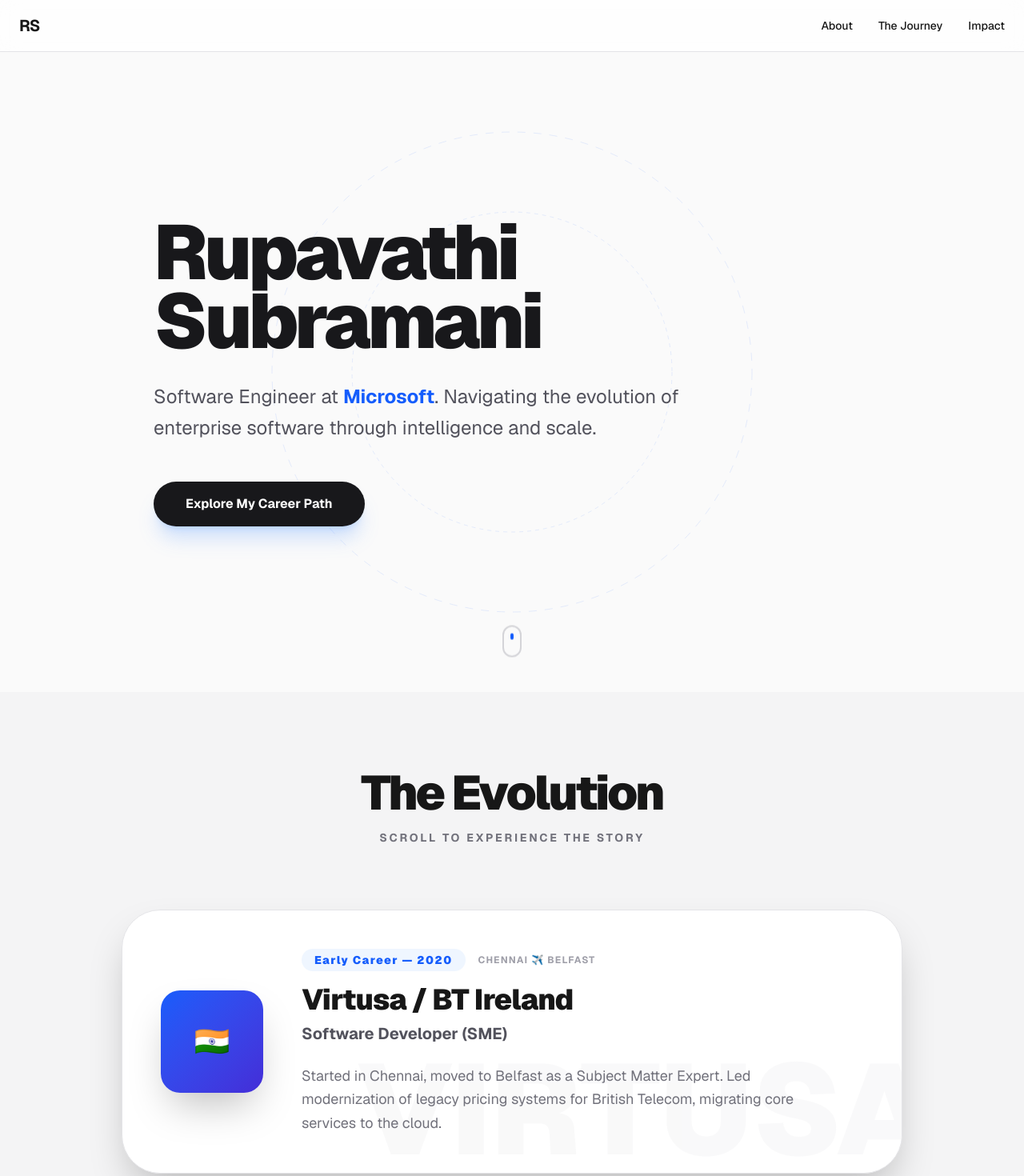
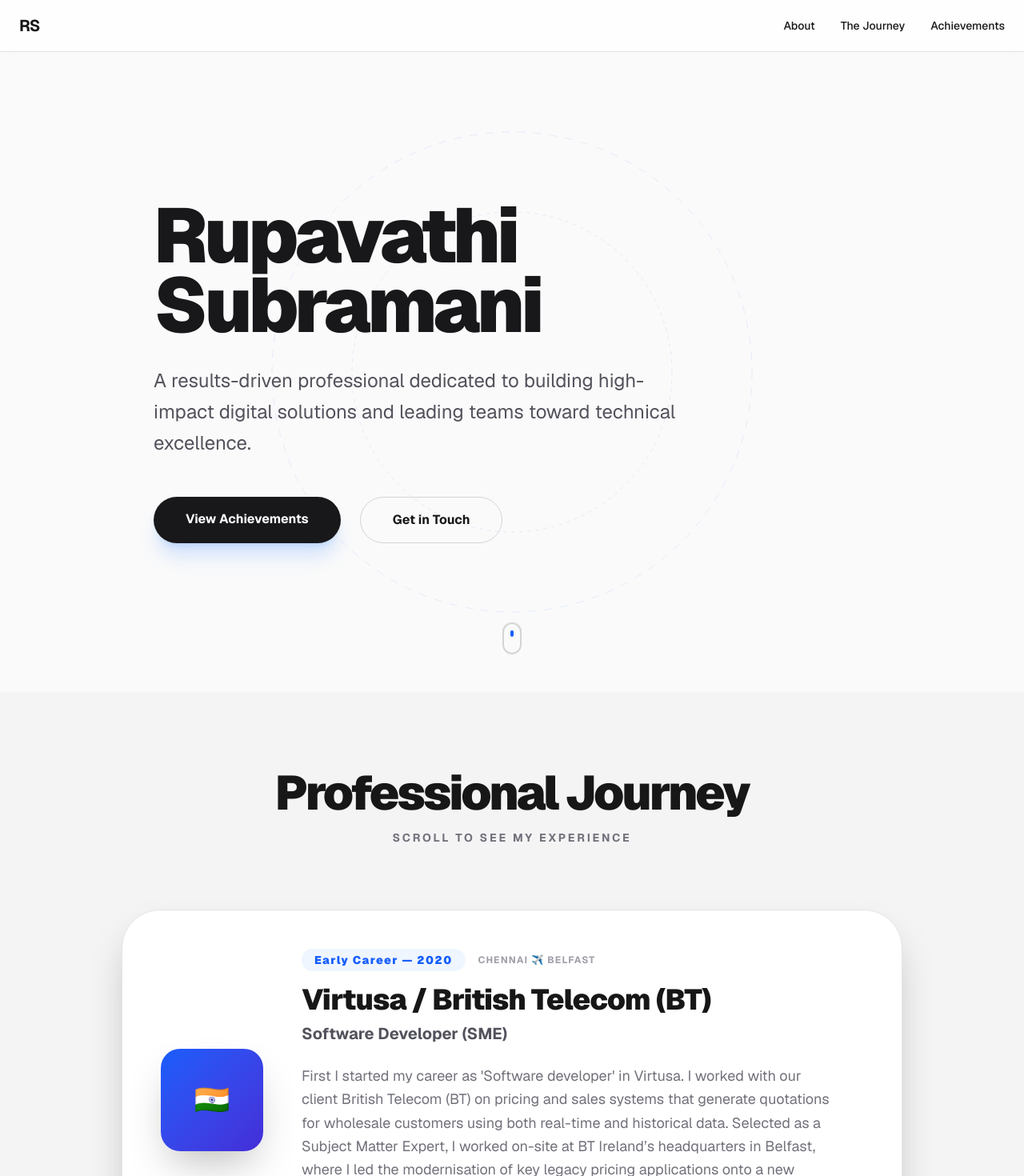
Before and after one commit to rupavathis/my-portfolio, a Next.js app: page / in a window 1280 px wide. Shown: the top 1470 px of the page at 80% size. Built offline with nearby package versions, Linux system fonts and the light colour scheme.

Commit message:
Restore original text descriptions with parallax design

```diff
--- a/src/app/page.tsx
+++ b/src/app/page.tsx
@@ -5,24 +5,24 @@
 
 const achievements = [
   {
-    title: "SME & Modernization Lead",
-    description: "Lead modernization of legacy pricing applications for BT Ireland at Virtusa.",
-    icon: "🚀",
+    title: "Project Milestone",
+    description: "Successfully led a team of 10 to deliver a mission-critical enterprise solution 2 months ahead of schedule.",
+    icon: "🏆",
   },
   {
-    title: "Academic Excellence",
-    description: "Successfully navigated a significant career transition at Maynooth University.",
-    icon: "🎓",
+    title: "Innovation Award",
+    description: "Developed an AI-driven automation tool that reduced operational costs by 30% annually.",
+    icon: "💡",
   },
   {
-    title: "Industrial Intelligence",
-    description: "Developed intelligent systems at Eaton for enterprise-scale maintainability.",
-    icon: "⚡",
+    title: "Client Excellence",
+    description: "Maintained a 100% client satisfaction rate across multiple high-stakes projects.",
+    icon: "🤝",
   },
   {
-    title: "Cloud Scale @ Microsoft",
-    description: "Currently driving high-impact solutions within Microsoft's global ecosystem.",
-    icon: "💻",
+    title: "Process Improvement",
+    description: "Implemented a new CI/CD pipeline that improved deployment frequency by 50%.",
+    icon: "⚙️",
   },
 ];
 
@@ -30,8 +30,8 @@
   {
     period: "Early Career — 2020",
     role: "Software Developer (SME)",
-    company: "Virtusa / BT Ireland",
-    description: "Started in Chennai, moved to Belfast as a Subject Matter Expert. Led modernization of legacy pricing systems for British Telecom, migrating core services to the cloud.",
+    company: "Virtusa / British Telecom (BT)",
+    description: "First I started my career as 'Software developer' in Virtusa. I worked with our client British Telecom (BT) on pricing and sales systems that generate quotations for wholesale customers using both real-time and historical data. Selected as a Subject Matter Expert, I worked on-site at BT Ireland’s headquarters in Belfast, where I led the modernisation of key legacy pricing applications onto a new technology stack, improved system performance and maintainability, and contributed to the migration of core pricing and quotation services from on-premises infrastructure to the cloud.",
     color: "from-blue-600 to-indigo-700",
     location: "Chennai ✈️ Belfast",
     bgText: "VIRTUSA"
@@ -40,7 +40,7 @@
     period: "2020 Sep — 2024 July",
     role: "Software Professional",
     company: "Maynooth University",
-    description: "Drove digital transformation within the academic environment, managing complex student and administrative systems during a period of rapid modernization.",
+    description: "I switched to Maynooth University where I contributed to academic systems and digital transformation, managing complex administrative platforms during a period of rapid modernization.",
     color: "from-emerald-600 to-teal-700",
     location: "Maynooth, Ireland",
     bgText: "MAYNOOTH"
@@ -49,7 +49,7 @@
     period: "2024 Aug — 2025 July",
     role: "Intelligent Systems Engineer",
     company: "Eaton Intelligent",
-    description: "Focused on building intelligent, data-driven solutions for industrial and enterprise applications, bridging the gap between hardware and software.",
+    description: "Joined Eaton Intelligent to focus on building intelligent, data-driven solutions for industrial and enterprise applications, bridging the gap between hardware and software.",
     color: "from-amber-500 to-orange-600",
     location: "Ireland",
     bgText: "EATON"
@@ -58,7 +58,7 @@
     period: "2025 Aug — Present",
     role: "Software Engineer",
     company: "Microsoft",
-    description: "Contributing to world-class software at global scale. Leveraging expertise in modernization and intelligent systems to build the future of cloud computing.",
+    description: "Currently working at Microsoft, contributing to world-class software at global scale and leveraging expertise in modernization and intelligent systems.",
     color: "from-sky-500 to-blue-600",
     location: "Ireland",
     bgText: "MICROSOFT"
@@ -83,13 +83,13 @@
           <nav className="hidden md:flex gap-8 text-sm font-medium">
             <a href="#about" className="hover:text-blue-600 transition-colors">About</a>
             <a href="#journey" className="hover:text-blue-600 transition-colors">The Journey</a>
-            <a href="#achievements" className="hover:text-blue-600 transition-colors">Impact</a>
+            <a href="#achievements" className="hover:text-blue-600 transition-colors">Achievements</a>
           </nav>
         </div>
       </header>
 
       <main className="flex-grow">
-        {/* Hero Section with Parallax Background */}
+        {/* Hero Section */}
         <section id="about" className="relative h-screen flex items-center px-6 overflow-hidden">
           <div
             className="absolute inset-0 z-0 opacity-20 pointer-events-none"
@@ -106,12 +106,14 @@
               Rupavathi <br /> Subramani
             </h1>
             <p className="text-xl md:text-2xl text-zinc-600 dark:text-zinc-400 max-w-2xl mb-12 leading-relaxed">
-              Software Engineer at <span className="text-blue-600 font-bold">Microsoft</span>.
-              Navigating the evolution of enterprise software through intelligence and scale.
+              A results-driven professional dedicated to building high-impact digital solutions and leading teams toward technical excellence.
             </p>
             <div className="flex flex-wrap gap-6">
               <a href="#journey" className="px-10 py-4 bg-zinc-900 text-white rounded-full font-bold hover:scale-105 transition-all dark:bg-zinc-50 dark:text-zinc-900 shadow-xl shadow-blue-500/20">
-                Explore My Career Path
+                View Achievements
+              </a>
+              <a href="mailto:contact@rupavathi.com" className="px-10 py-4 border border-zinc-300 rounded-full font-bold hover:bg-zinc-100 transition-all dark:border-zinc-700 dark:hover:bg-zinc-900">
+                Get in Touch
               </a>
             </div>
           </div>
@@ -126,8 +128,8 @@
         {/* Parallax Journey Section */}
         <section id="journey" className="relative py-24 bg-zinc-100 dark:bg-zinc-950">
           <div className="container mx-auto px-6 mb-20 text-center">
-             <h2 className="text-4xl md:text-6xl font-black tracking-tighter mb-4">The Evolution</h2>
-             <p className="text-zinc-500 uppercase tracking-[0.2em] text-sm font-bold">Scroll to experience the story</p>
+             <h2 className="text-4xl md:text-6xl font-black tracking-tighter mb-4">Professional Journey</h2>
+             <p className="text-zinc-500 uppercase tracking-[0.2em] text-sm font-bold">Scroll to see my experience</p>
           </div>
 
           <div className="max-w-5xl mx-auto px-6 pb-32">
@@ -137,7 +139,7 @@
                   key={index}
                   className="sticky top-32 group"
                 >
-                  <div className={`relative overflow-hidden bg-white dark:bg-zinc-900 p-8 md:p-12 rounded-[3rem] shadow-2xl border border-zinc-200 dark:border-zinc-800 transition-all duration-500 group-hover:scale-[1.02]`}>
+                  <div className={`relative overflow-hidden bg-white dark:bg-zinc-900 p-8 md:p-12 rounded-[3rem] shadow-2xl border border-zinc-200 dark:border-zinc-800 transition-all duration-500 group-hover:scale-[1.01]`}>
                     {/* Background Parallax Text */}
                     <div className="absolute -right-10 -bottom-10 text-[10rem] font-black text-zinc-100 dark:text-zinc-800 opacity-50 select-none pointer-events-none group-hover:translate-x-4 transition-transform duration-700">
                       {step.bgText}
@@ -173,7 +175,7 @@
         <section id="achievements" className="py-32 px-6 bg-white dark:bg-black">
           <div className="container mx-auto max-w-6xl">
             <div className="mb-20 text-center">
-              <h2 className="text-4xl md:text-5xl font-black tracking-tighter mb-4">Global Impact</h2>
+              <h2 className="text-4xl md:text-5xl font-black tracking-tighter mb-4">Professional Achievements</h2>
               <div className="h-2 w-24 bg-blue-600 rounded mx-auto"></div>
             </div>
             <div className="grid grid-cols-1 md:grid-cols-2 lg:grid-cols-4 gap-8">
@@ -181,7 +183,6 @@
                 <div
                   key={index}
                   className="p-8 border border-zinc-100 dark:border-zinc-800 rounded-[2.5rem] bg-zinc-50 dark:bg-zinc-900/50 hover:bg-blue-600 hover:text-white transition-all duration-300 group"
-                  style={{ transitionDelay: `${index * 100}ms` }}
                 >
                   <div className="text-5xl mb-6 transform group-hover:scale-125 transition-transform duration-500">{item.icon}</div>
                   <h3 className="text-xl font-black mb-3 group-hover:text-white">{item.title}</h3>
@@ -193,33 +194,20 @@
             </div>
           </div>
         </section>
-
-        {/* Call to Action */}
-        <section className="py-24 px-6 bg-blue-600 text-white overflow-hidden relative">
-          <div className="absolute top-0 right-0 p-20 opacity-20 rotate-12">
-             <span className="text-[20rem] font-black leading-none">@</span>
-          </div>
-          <div className="container mx-auto max-w-4xl text-center relative z-10">
-            <h2 className="text-4xl md:text-6xl font-black tracking-tighter mb-8">Let's build the future.</h2>
-            <a href="mailto:contact@rupavathi.com" className="inline-block px-12 py-5 bg-white text-blue-600 rounded-full font-black text-xl hover:scale-110 transition-transform shadow-2xl">
-              Get in Touch
-            </a>
-          </div>
-        </section>
       </main>
 
       <footer className="py-16 px-6 bg-zinc-900 text-white">
         <div className="container mx-auto flex flex-col md:flex-row items-center justify-between gap-12">
           <div className="text-center md:text-left">
             <span className="text-3xl font-black tracking-tighter block mb-4">RS</span>
-            <p className="text-zinc-500 text-sm max-w-xs">
-              Showcasing a decade of technical excellence and international career growth.
+            <p className="text-zinc-500 text-sm">
+              © 2026 Rupavathi Subramani. Built with Next.js and Tailwind CSS.
             </p>
           </div>
           <div className="flex gap-12 font-black tracking-widest uppercase text-xs">
             <a href="#" className="hover:text-blue-500 transition-colors">LinkedIn</a>
             <a href="#" className="hover:text-blue-500 transition-colors">GitHub</a>
-            <a href="#" className="hover:text-blue-500 transition-colors">Resume</a>
+            <a href="#" className="hover:text-blue-500 transition-colors">Twitter</a>
           </div>
         </div>
       </footer>
```
